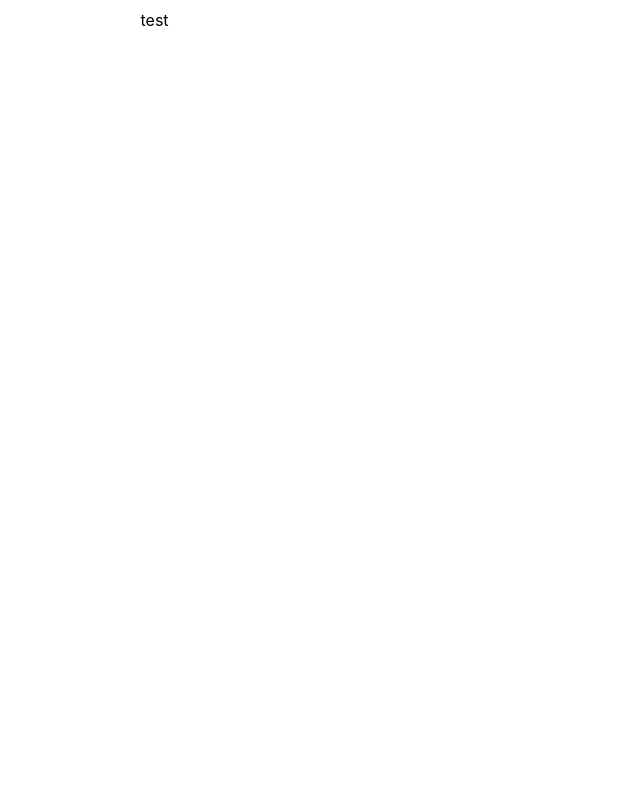
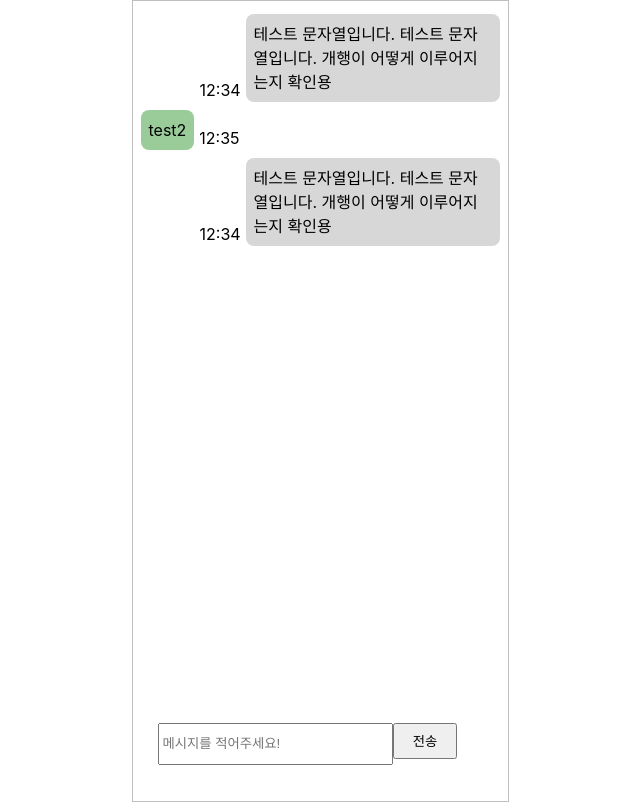
Before and after one commit to leehyewon0531/project, a React (Vite) app: page / in a window 1280 px wide. Shown: the whole page, without its empty margins (320-960 px from the left). Built offline with nearby package versions, Linux system fonts and the light colour scheme.

Commit message:
feat: ChatRoom 컴포넌트 기본 기능 + UI 구현

```diff
--- a/src/App.tsx
+++ b/src/App.tsx
@@ -1,5 +1,11 @@
+import ChatRoom from "./components/ChatRoom/ChatRoom";
+
 function App() {
-  return <div>test</div>;
+  return (
+    <div>
+      <ChatRoom />
+    </div>
+  );
 }
 
 export default App;
--- /dev/null
+++ b/src/components/ChatRoom/ChatRoom.module.css
@@ -0,0 +1,34 @@
+.chatroom-container {
+  width: 100%;
+  height: 95vh;
+  display: flex;
+  flex-direction: column;
+  align-items: center;
+}
+
+.chatroom-msg-container {
+  width: 100%;
+  height: 100%;
+  display: flex;
+  flex-direction: column;
+  padding: 5px;
+  gap: 8px;
+  overflow: auto;
+}
+
+.msg-input-btn-container {
+  width: 90%;
+  height: 5vh;
+  display: flex;
+  padding: 10px;
+}
+
+.msg-input {
+  width: 70%;
+  height: 100%;
+}
+
+.msg-btn {
+  width: 20%;
+  height: 100%;
+}
--- /dev/null
+++ b/src/components/ChatRoom/ChatRoom.tsx
@@ -0,0 +1,41 @@
+import styles from "./ChatRoom.module.css";
+import Message from "../Message/Message";
+import { useState } from "react";
+
+export default function ChatRoom() {
+  const [userInput, setUserInput] = useState("");
+
+  return (
+    <div className={styles["chatroom-container"]}>
+      <div className={styles["chatroom-msg-container"]}>
+        <Message
+          sender="user_1"
+          content="테스트 문자열입니다. 테스트 문자열입니다. 개행이 어떻게 이루어지는지 확인용"
+          timestamp="2024-02-09T12:34:56.789Z"
+        />
+        <Message
+          sender="char_1"
+          content="test2"
+          timestamp="2024-02-09T12:35:56.789Z"
+        />
+        <Message
+          sender="user_1"
+          content="테스트 문자열입니다. 테스트 문자열입니다. 개행이 어떻게 이루어지는지 확인용"
+          timestamp="2024-02-09T12:34:56.789Z"
+        />
+      </div>
+      <div className={styles["msg-input-btn-container"]}>
+        <input
+          className={styles["msg-input"]}
+          type="text"
+          placeholder="메시지를 적어주세요!"
+          onChange={(e) => {
+            setUserInput(e.currentTarget.value);
+          }}
+          defaultValue={userInput}
+        />
+        <button className={styles["msg-btn"]}>전송</button>
+      </div>
+    </div>
+  );
+}
--- a/src/index.css
+++ b/src/index.css
@@ -11,4 +11,5 @@
   width: 375px;
   height: 100%;
   margin: 0 auto;
+  border: 1px solid rgb(191, 191, 191);
 }
```
